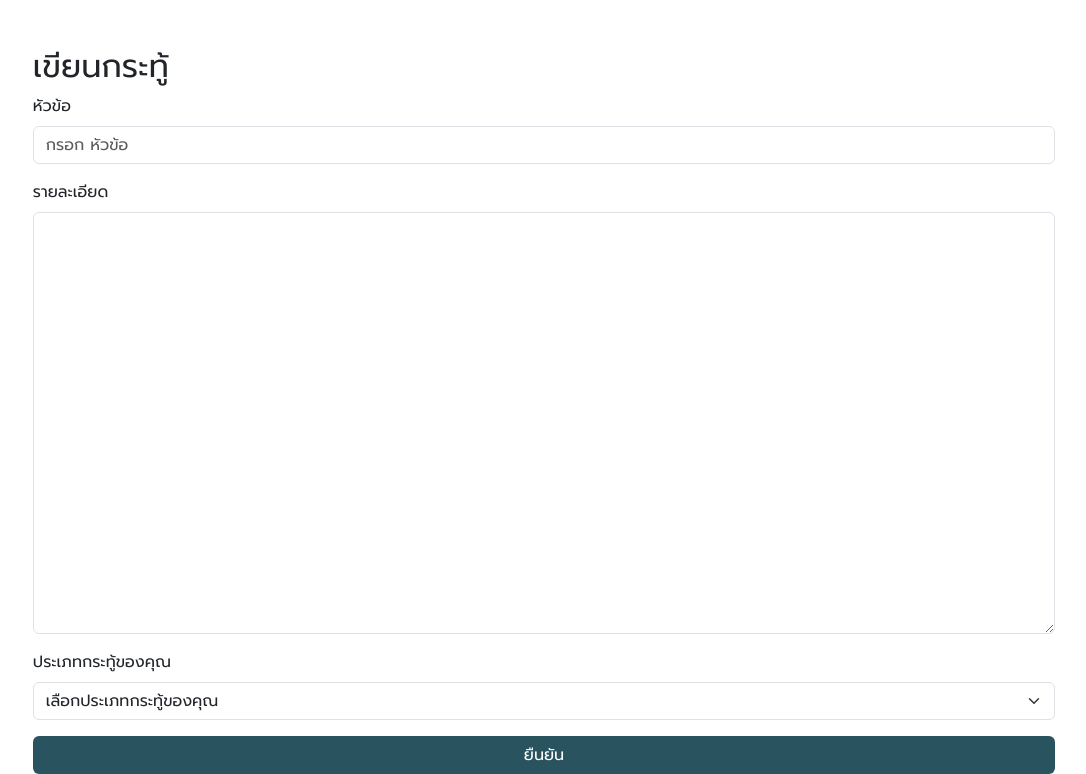
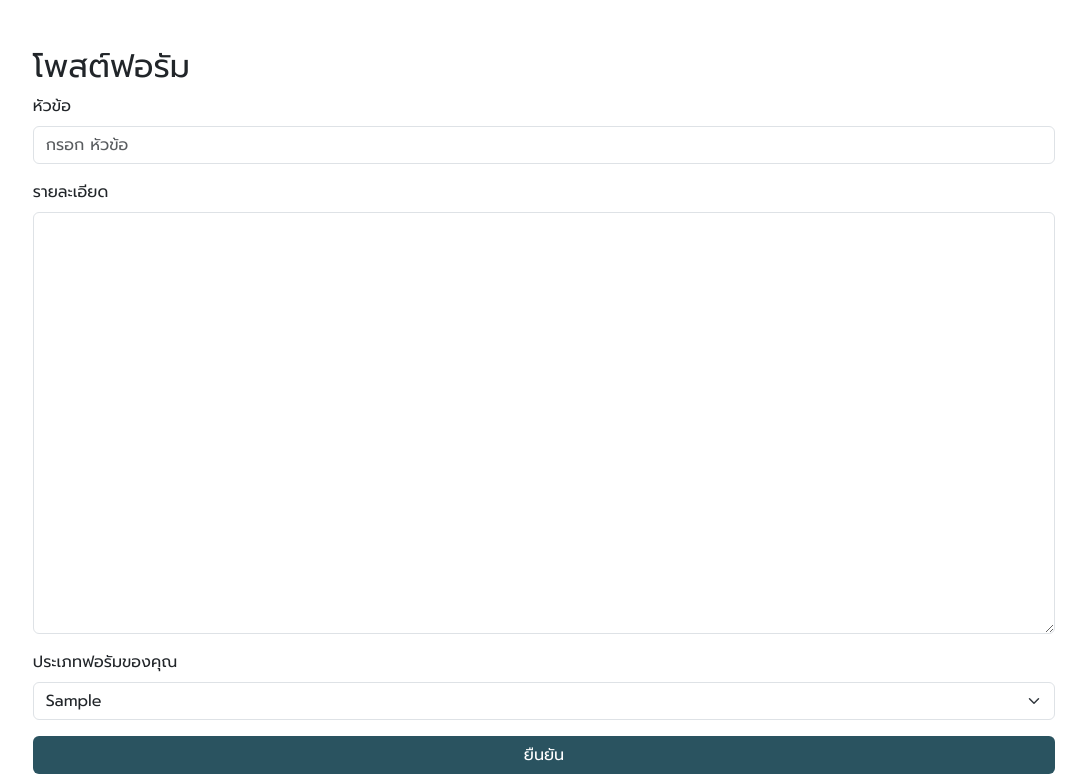
Before and after one commit to Topxy16/rmuti_miniproject-forum_beach-database, a PHP site: page /createforum.php in a window 1280 px wide. Shown: the part 56-830 px from the top of the page, without its empty margins (96-1182 px from the left). Run offline with PHP 8.4, Linux system fonts and the light colour scheme; tables that the repository leaves empty or names only in its code hold one stand-in row (values such as "Sample post"); some libraries are stand-ins or nearby versions.

```diff
--- a/createforum.php
+++ b/createforum.php
@@ -3,9 +3,9 @@
 include("navbar.php");
 include("db.connect.php");
 
+if (!empty($_SESSION['user_id'])) {
+    $user_id = $_SESSION['user_id'];
     if (isset($_POST['fd_header'])) {
-    // ดึง user_id จาก session
-    $user_id = $_SESSION['user_id'];
         $category_id = $_POST['category_id'];
         $fd_header = $_POST['fd_header'];
         $fd_content = $_POST['fd_content'];
@@ -51,6 +51,17 @@ if (isset($_POST['fd_header'])) {
             echo "ไม่สามารถเตรียมคำสั่ง SQL สำหรับ forum ได้: " . mysqli_error($conn);
         }
     }
+} else {
+    echo "<script>
+            Swal.fire({
+            position: 'center',
+            icon: 'error',
+            title: 'กรุณาล็อกอิน',
+            showConfirmButton: false,
+            timer: 2000 })
+            </script>";
+    header("Refresh:2; url=login.php");
+}
 
 // ดึงข้อมูลหมวดหมู่
 $sql3 = "SELECT * FROM category";
@@ -84,7 +95,7 @@ $result3 = mysqli_query($conn, $sql3);
         <div class="row justify-content-center align-items-center g-2">
             <div class="col"></div>
             <div class="col-11">
-                        <h2>เขียนกระทู้</h2>
+                <h2>โพสต์ฟอรัม</h2>
                 <form method="post">
                     <div class="mb-3">
                         <label for="" class="form-label">หัวข้อ</label>
@@ -94,10 +105,10 @@ $result3 = mysqli_query($conn, $sql3);
                         <label for="" class="form-label">รายละเอียด</label>
                         <textarea class="form-control" id="fd_content" name="fd_content" rows="17" required></textarea>
                     </div>
-                        <label for="" class="form-label">ประเภทกระทู้ของคุณ</label>
+                    <label for="" class="form-label">ประเภทฟอรัมของคุณ</label>
 
-                        <select class="form-select mb-3" aria-label="Default select example" name="category_id">
-                            <option selected>เลือกประเภทกระทู้ของคุณ</option>
+                    <select class="form-select mb-3" aria-label="Default select example" name="category_id" required>
+
                         <?php
                         while ($data = mysqli_fetch_assoc($result3)) {
                         ?>
```
Also changed, not shown: updateforum.php (+2 -5 lines). Lines whose indentation alone changed are shown as unchanged.
